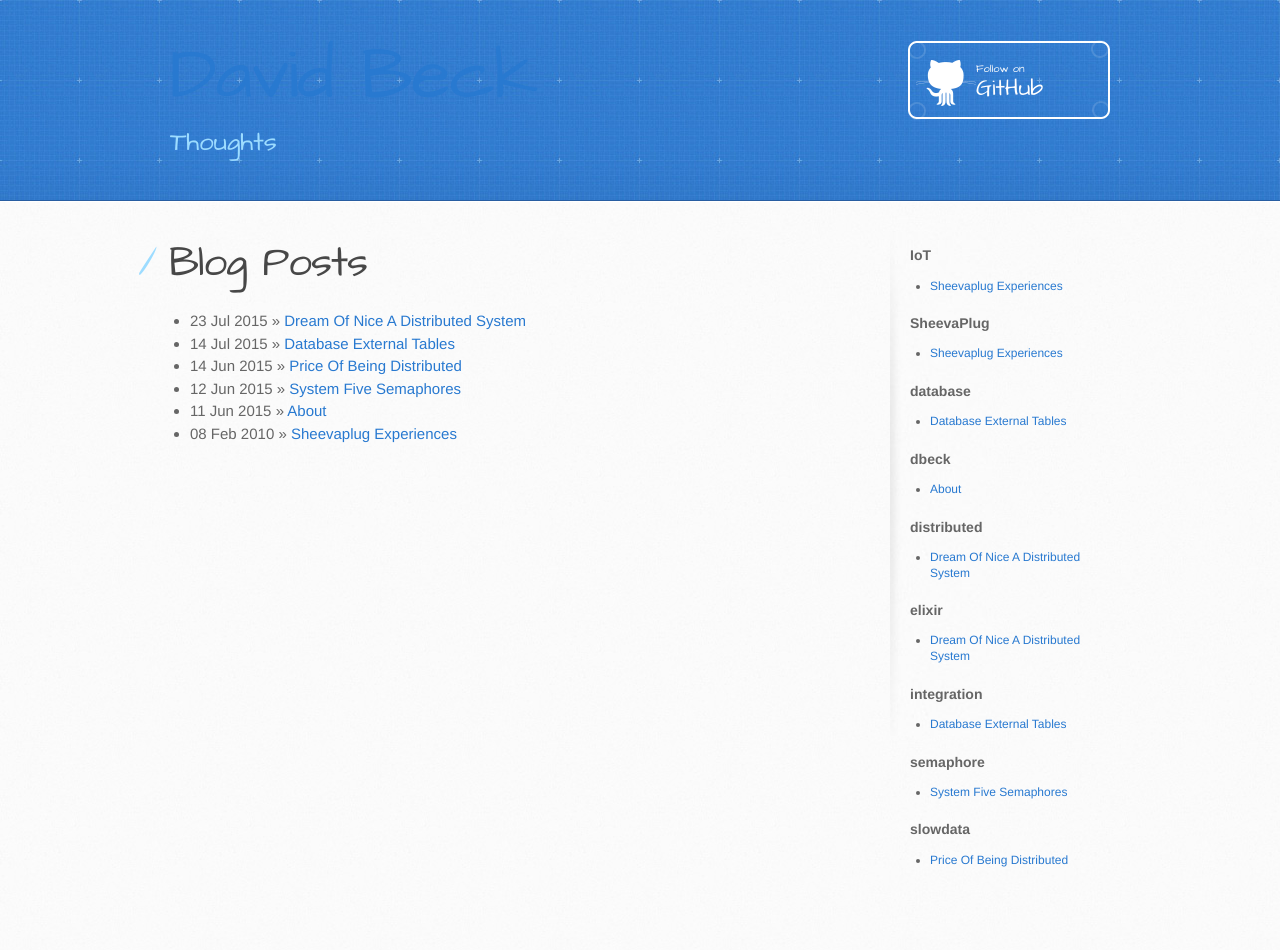
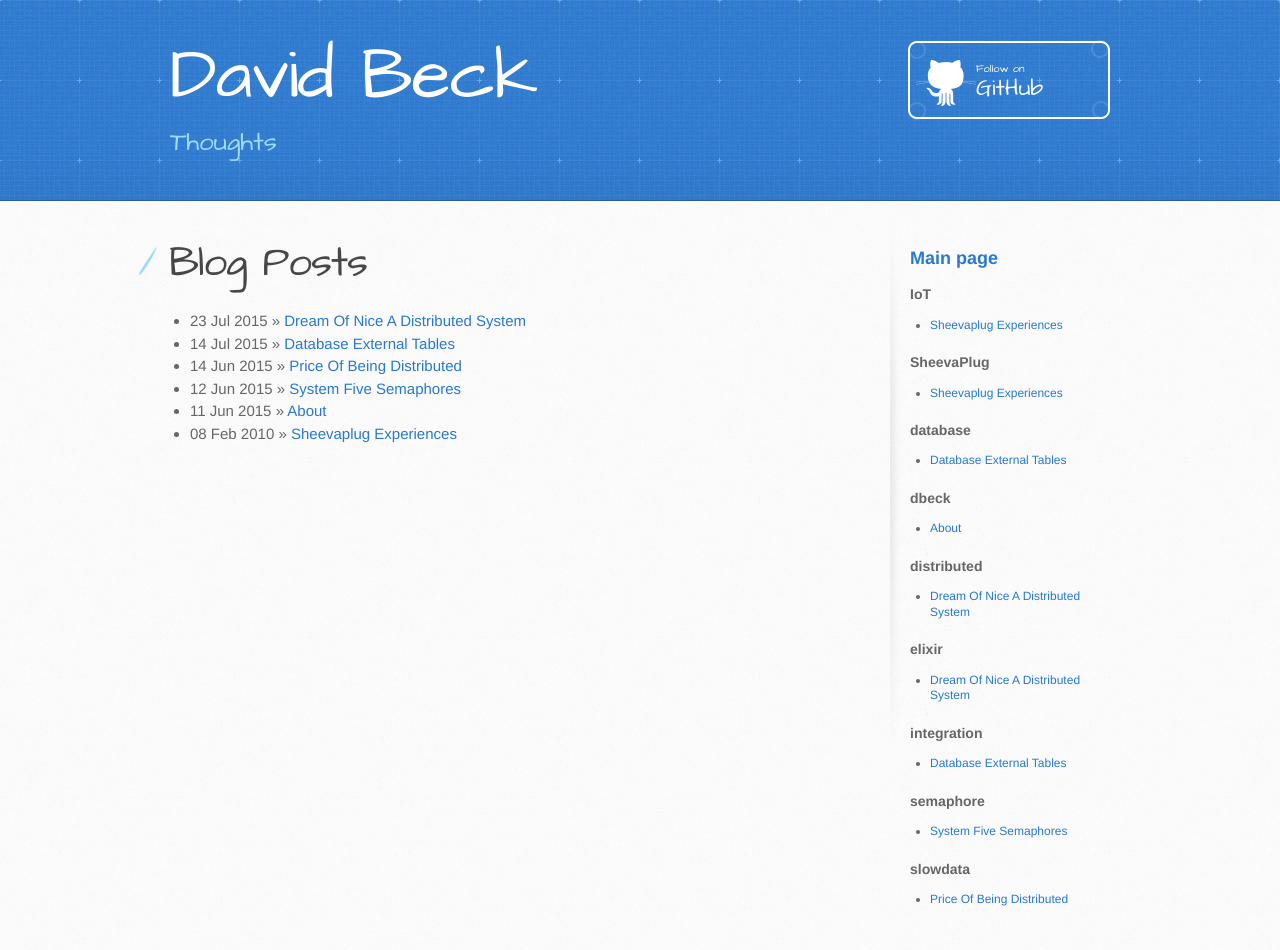
Before and after one commit to dbeck/dbeck.github.io, a Jekyll site: the page built from index.html, in a window 1280 px wide. Built offline with Jekyll 4.4.1, drawn with Linux system fonts in a browser that asks for light colours; Markdown is read by kramdown in place of the engine named in the settings; before the commit the page ends 911 px from its top, so only the background shows below that.

Commit message:
add back link to main page

```diff
--- a/_layouts/default.html
+++ b/_layouts/default.html
@@ -66,7 +66,7 @@
   <body>
     <header>
       <div class="inner">
-        <h1><a href="http://dbeck.github.io/">{{ site.name }}</a></h1>
+        <h1>{{ site.name }}</h1>
         <h2>Thoughts</h2>
         <a href="https://github.com/dbeck" class="button"><small>Follow on</small> GitHub</a>
       </div>
@@ -81,7 +81,7 @@
         </section>
 
         <aside id="sidebar">
-
+         <h2> <a href="http://dbeck.github.io/">Main page</a></h2>
          {% capture tags %}
            {% for tag in site.tags %}
              {{ tag[0] }}
```
